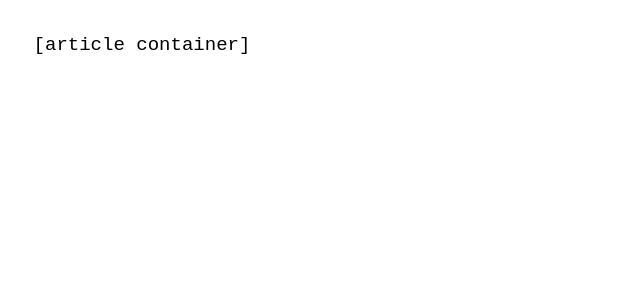
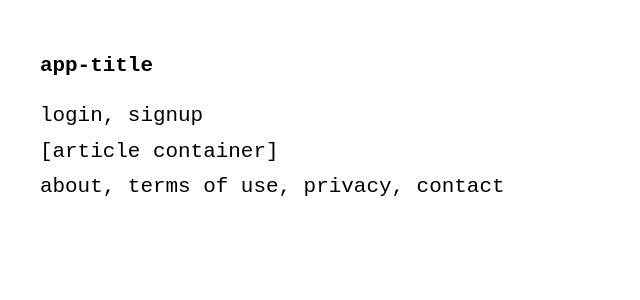
Before and after one commit to joesyverson/news-app, a React (Create React App) app in the folder frontend/: page / in a window 1280 px wide. Shown: the top 300 px of the page, without its empty margins (0-640 px from the left). Built offline with nearby package versions, Linux system fonts and the light colour scheme.

Commit message:
mocks for login-signup forms and member links | conditional rendering of login-signup

```diff
--- a/frontend/src/App.js
+++ b/frontend/src/App.js
@@ -6,8 +6,26 @@ import Profile from './Profile.js';
 
 class App extends React.Component {
 
+  state = {
+    username: "",
+    extAPIArticles: []
+  }
+
+  renderWhichOptions = () => {
+    if(this.state.username) {
+      return "profile, invite a friend"
+    } else {
+      return "login, signup"
+    }
+  }
+
   render() {
     return (
+      <div>
+        <h1>app-title</h1>
+        <div>
+          {this.renderWhichOptions()}
+        </div>
         <Switch>
           <Route
             path="/profile"
@@ -16,6 +34,10 @@ class App extends React.Component {
             path="/"
             render={(routerProps) => <ArticleContainer {...routerProps}/>}/>
         </Switch>
+        <div>
+          about, terms of use, privacy, contact
+        </div>
+      </div>
     );
   }
 
```
Lines whose indentation alone changed are shown as unchanged.
